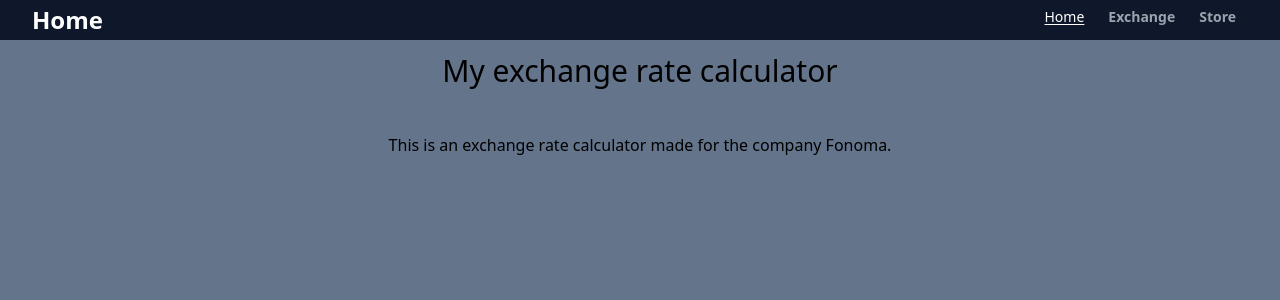
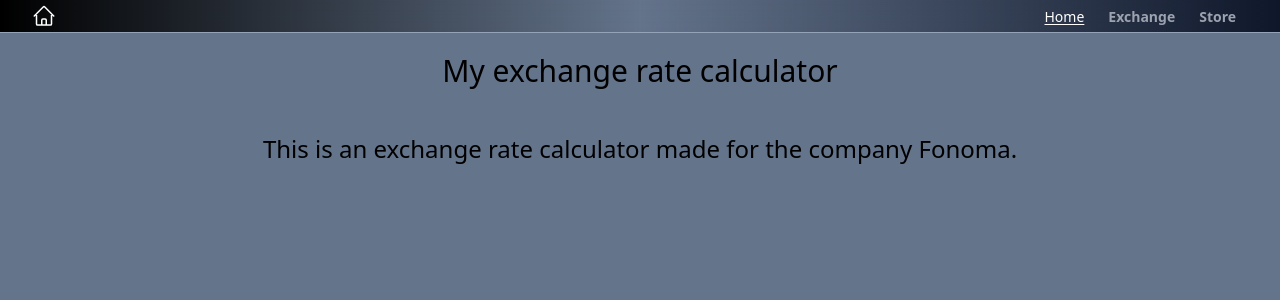
Before and after one commit to Risbel/currency-converter, a Next.js app: page / in a window 1280 px wide. Shown: the top 300 px of the page. Built offline with nearby package versions, Linux system fonts and the light colour scheme.

Commit message:
style: Add some general styles

```diff
--- a/src/components/navbar.jsx
+++ b/src/components/navbar.jsx
@@ -26,10 +26,30 @@ const Navbar = () => {
   ];
 
   return (
-    <nav className="fixed w-screen z-40 bg-slate-900">
+    <nav className="fixed w-screen z-40  bg-gradient-to-l from-slate-900 via-transparent to-black backdrop-blur-md  border-b-[1px] border-slate-400">
       <div className="flex justify-center md:justify-between px-8 py-1">
         <Link className="hidden md:flex flex-shrink-0 items-center gap-2" href="/">
-          <span className="text-white font-bold text-2xl">Home</span>
+          <span
+            className={classNames(
+              navigation[0].current ? "text-white" : "text-gray-400",
+              "hover:text-white font-bold text-2xl"
+            )}
+          >
+            <svg
+              xmlns="http://www.w3.org/2000/svg"
+              fill="none"
+              viewBox="0 0 24 24"
+              strokeWidth={1.5}
+              stroke="currentColor"
+              className="w-6 h-6"
+            >
+              <path
+                strokeLinecap="round"
+                strokeLinejoin="round"
+                d="M2.25 12l8.954-8.955c.44-.439 1.152-.439 1.591 0L21.75 12M4.5 9.75v10.125c0 .621.504 1.125 1.125 1.125H9.75v-4.875c0-.621.504-1.125 1.125-1.125h2.25c.621 0 1.125.504 1.125 1.125V21h4.125c.621 0 1.125-.504 1.125-1.125V9.75M8.25 21h8.25"
+              />
+            </svg>
+          </span>
         </Link>
 
         <div>
--- a/src/pages/exchange.jsx
+++ b/src/pages/exchange.jsx
@@ -69,7 +69,7 @@ const Exchange = () => {
     } catch (error) {
       setErrorConversion(error.message);
     } finally {
-      setIsLoading(false); // Establecer isLoading a false
+      setIsLoading(false);
     }
   };
 
@@ -95,7 +95,7 @@ const Exchange = () => {
           name="from"
           control={control}
           render={({ field: { value, onChange } }) => (
-            <Select value={value} onChange={onChange}>
+            <Select size="lg" value={value} onChange={onChange}>
               {currencies.map(({ symbol, name }) => (
                 <option key={symbol} value={symbol}>{`${symbol}: ${name}`}</option>
               ))}
@@ -108,24 +108,20 @@ const Exchange = () => {
           name="to"
           control={control}
           render={({ field: { value, onChange } }) => (
-            <Select value={value} onChange={onChange}>
+            <Select size="lg" value={value} onChange={onChange}>
               {currencies.map(({ symbol, name }) => (
                 <option key={symbol} value={symbol}>{`${symbol}: ${name}`}</option>
               ))}
             </Select>
           )}
         />
-        <Button type="submit" className="mt-4">
-          Convert
-        </Button>
+        <div className="py-8">
+          <Button isLoading={isLoading}>Convert</Button>
+        </div>
       </form>
 
-      {isLoading ? (
-        <Spinner />
-      ) : (
-        dataConversion && (
-          <div className="text-center text-3xl mt-8">{`${dataConversion?.result} ${dataConversion?.query?.to}`}</div>
-        )
+      {dataConversion && (
+        <div className="text-center text-3xl">{`${dataConversion?.result} ${dataConversion?.query?.to}`}</div>
       )}
       {errorConversion && <div className="text-red-700 text-md">{errorConversion}</div>}
     </LayoutPage>
--- a/src/pages/index.jsx
+++ b/src/pages/index.jsx
@@ -5,7 +5,7 @@ const Home = () => {
     <LayoutPage>
       <div className="flex flex-col items-center gap-10">
         <h1>My exchange rate calculator</h1>
-        <p>This is an exchange rate calculator made for the company Fonoma.</p>
+        <p className="text-2xl">This is an exchange rate calculator made for the company Fonoma.</p>
       </div>
     </LayoutPage>
   );
--- a/src/pages/store.jsx
+++ b/src/pages/store.jsx
@@ -10,7 +10,7 @@ const SectionContainer = ({ children }) => {
 };
 
 const Store = () => {
-  const [loading, setLoading] = useState(false);
+  const [isLoading, setIsLoading] = useState(false);
 
   return (
     <LayoutPage>
@@ -21,8 +21,8 @@ const Store = () => {
         <Button disabled>Push me</Button>
         <Button size="sm">Push me</Button>
         <Button size="lg">Push me</Button>
-        <Button isLoading={loading} onClick={() => setLoading((prev) => !prev)}>
-          {loading ? "Loading..." : "Dynamic Button. Click Me!!!"}
+        <Button isLoading={isLoading} onClick={() => setIsLoading((prev) => !prev)}>
+          {isLoading ? "Loading..." : "Dynamic Button. Click Me!!!"}
         </Button>
       </SectionContainer>
 
--- a/src/services/getConversion.js
+++ b/src/services/getConversion.js
@@ -2,7 +2,6 @@ import httpService from "../config/axios.config";
 
 const getConversion = async ({ amount, from, to }) => {
   const response = await httpService.get(`/convert?to=${to}&from=${from}&amount=${amount}`);
-  console.log(response.data);
   return response.data;
 };
 
```
